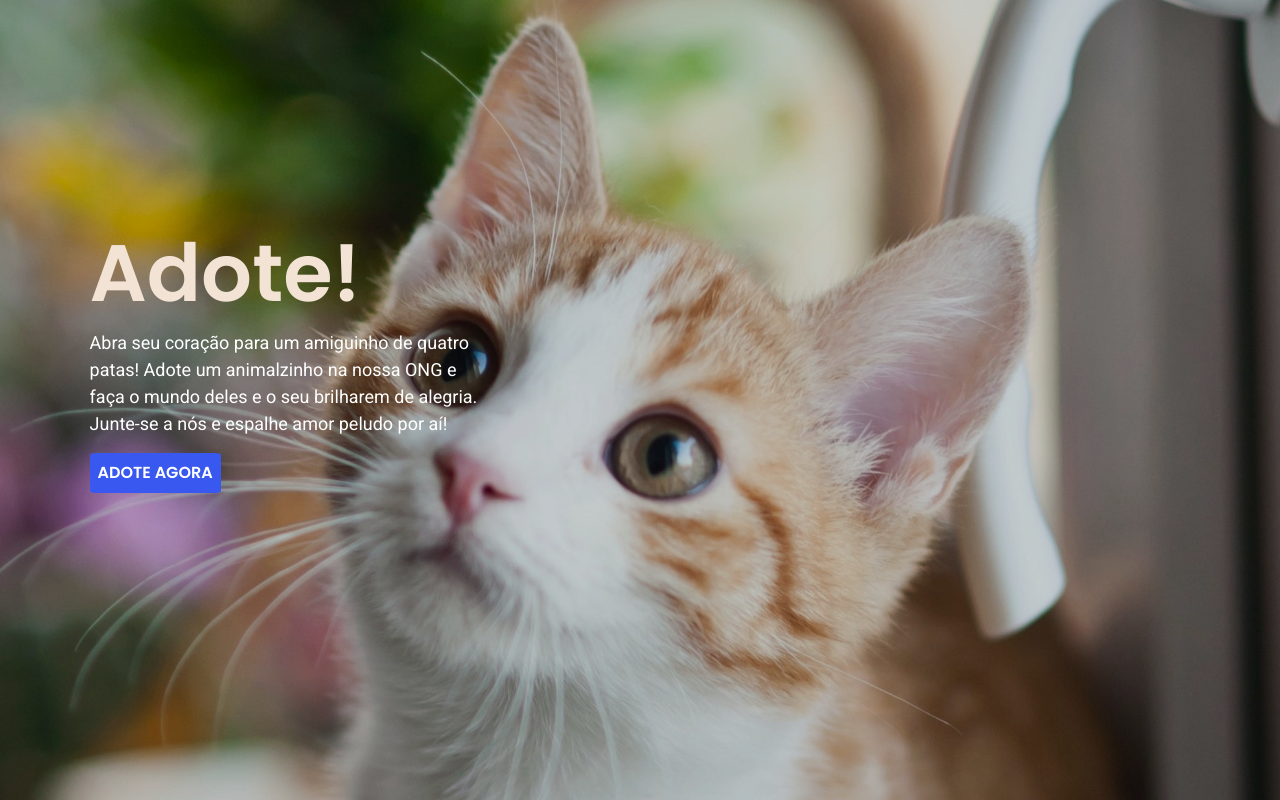
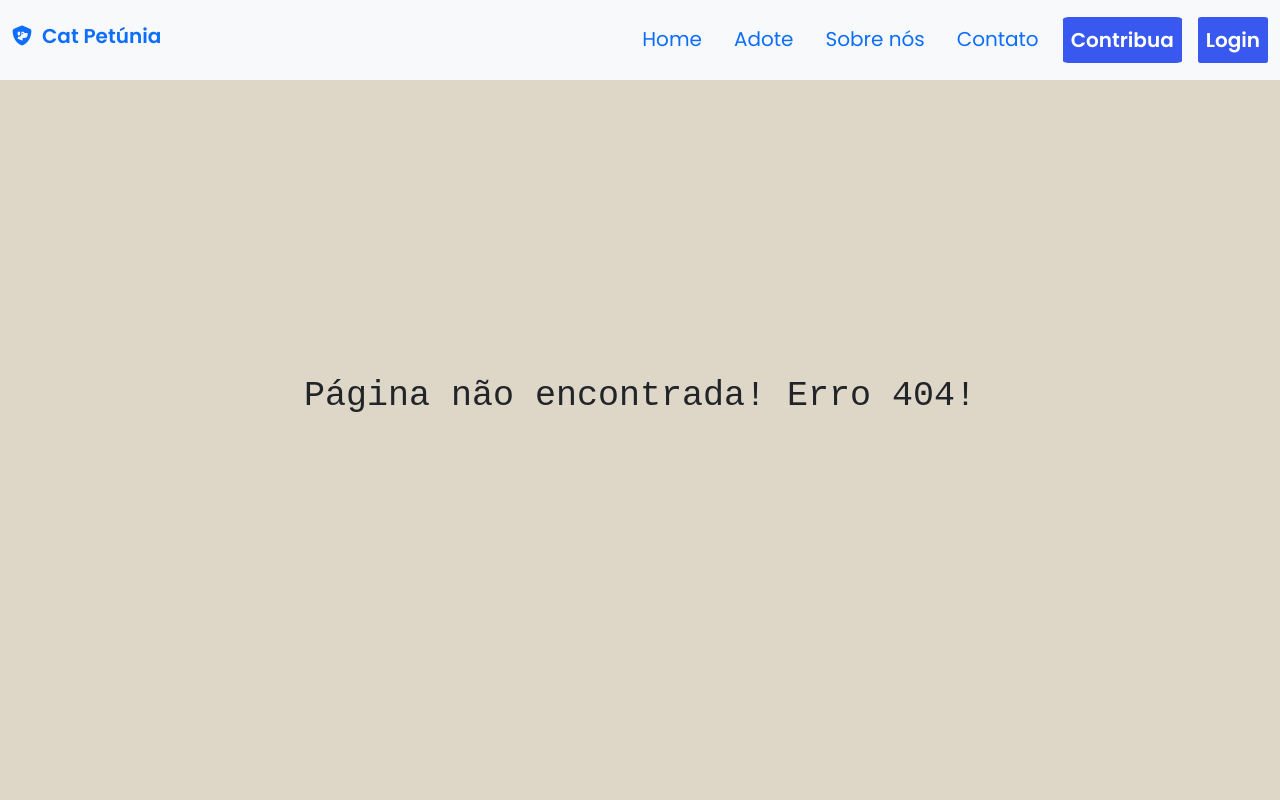
Before and after one commit to MathMoura18/CatPetunia, a React (Vite) app in the folder client/: page / in a window 1280 px wide. Shown: the top 800 px of the page. Built offline with nearby package versions, Linux system fonts and the light colour scheme.

Commit message:
update routes

```diff
--- a/client/src/components/Navbar.jsx
+++ b/client/src/components/Navbar.jsx
@@ -7,7 +7,7 @@
       <nav class="navbar navbar-expand-lg bg-body-tertiary">
         <div class="container-fluid">
           <a class="navbar-brand" id="logo">
-            <Link to="/">
+            <Link to="/CatPetunia">
               <h1>
                 <i class="fa-solid fa-shield-dog"></i>Cat Petúnia
               </h1>
@@ -29,7 +29,7 @@
               <ul class="nav nav-underline">
                 <li class="nav-item">
                   <a class="nav-link" aria-current="page" href="#">
-                    <Link to="/">Home</Link>
+                    <Link to="/CatPetunia">Home</Link>
                   </a>
                 </li>
                 <li class="nav-item">
--- a/client/src/main.jsx
+++ b/client/src/main.jsx
@@ -16,7 +16,7 @@
 
 const router = createBrowserRouter([
   {
-    path: "/",
+    path: "/CatPetunia",
     element: <Home />,
     errorElement: <ErrorPage />,
     children: [
```
